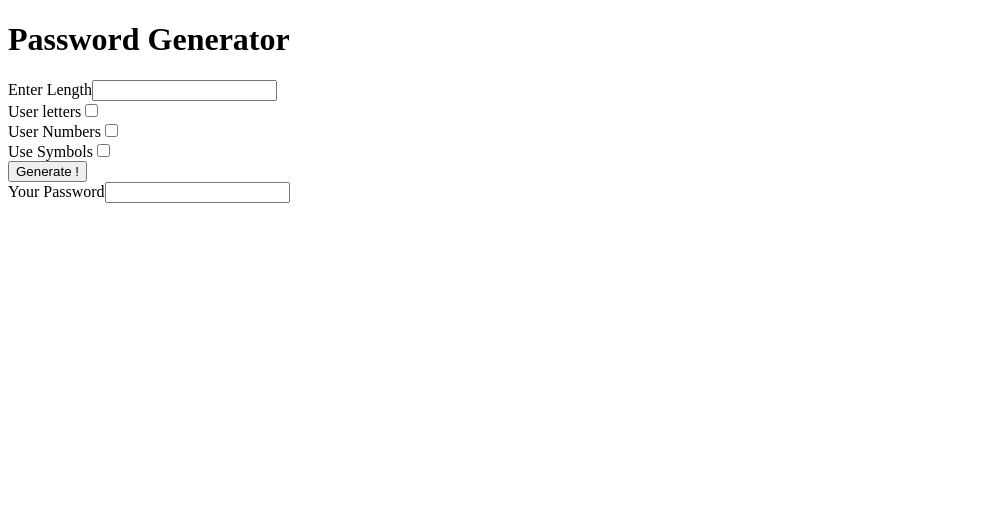
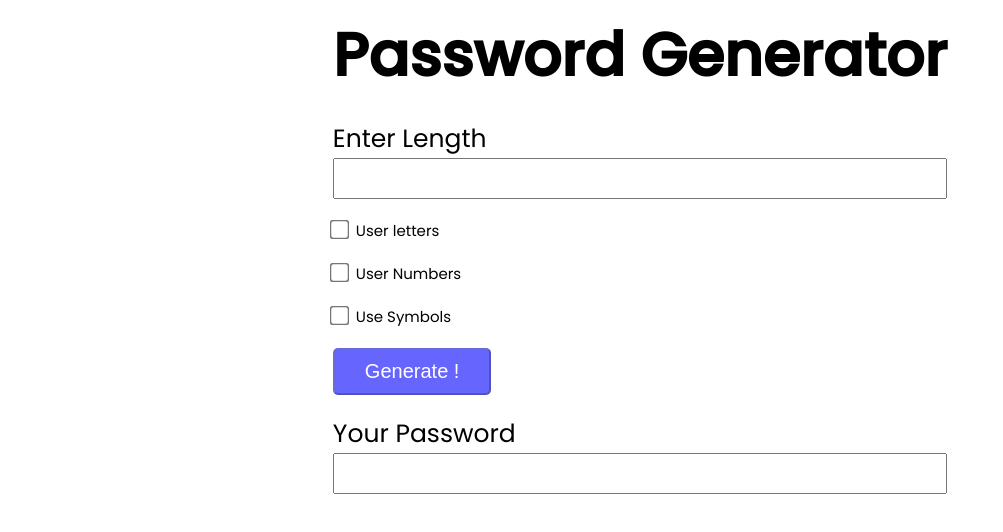
Before and after one commit to Esraa-Khalila/password-generator, an Angular app: page / in a window 1280 px wide. Shown: the top 532 px of the page, without its empty margins (0-1003 px from the left). Built offline with nearby package versions, Linux system fonts and the light colour scheme.

Commit message:
added style for the app

```diff
--- a/src/app/app.component.html
+++ b/src/app/app.component.html
@@ -1,30 +1,44 @@
+<main>
+  <div class="app">
     <h1>Password Generator</h1>
 
-<div>
+    <div class="form-group">
       <label>Enter Length</label>
       <input (input)="onPasswordLength($event)" />
     </div>
 
-<div>
+    <div class="form-group-checkbox">
+      <input (change)="onIncludeLetters()" type="checkbox" />
       <label>User letters</label>
-  <input (change)="onIncludeLetters()" type="checkbox" />
+    </div>
+
+    <div class="form-group-checkbox">
+      <input (change)="onIncludeNumbers()" type="checkbox" />
+      <label>User Numbers</label>
+    </div>
+
+    <div class="form-group-checkbox">
+      <input (change)="onIncludeSymbols()" type="checkbox" />
+      <label>Use Symbols</label>
     </div>
 
     <div>
-  <label>User Numbers</label>
-  <input (change)="onIncludeNumbers()" type="checkbox" />
+      <button
+        [disabled]="
+          !(
+            passwordLength &&
+            (includeLetters || includeNumbers || includeSymbols)
+          )
+        "
+        (click)="onClick()"
+      >
+        Generate !
+      </button>
     </div>
 
-<div>
-  <label>Use Symbols</label>
-  <input (change)="onIncludeSymbols()" type="checkbox" />
-</div>
-
-<div>
-  <button (click)="onClick()">Generate !</button>
-</div>
-
-<div>
+    <div class="form-group">
       <label>Your Password</label>
       <input [value]="password" />
     </div>
+  </div>
+</main>
--- a/src/app/app.component.scss
+++ b/src/app/app.component.scss
@@ -0,0 +1,54 @@
+$primary-color: blue;
+
+main {
+  width: 100%;
+  display: flex;
+  justify-content: center;
+
+  h1 {
+    font-size: 6rem;
+    margin: 1rem 0;
+  }
+
+  .form-group {
+    display: flex;
+    flex-direction: column;
+    margin: 2rem 0;
+    font-size: 2.5rem;
+
+    input {
+      padding: 1rem 1rem;
+      outline-color: blue;
+      font-size: 1.5rem;
+    }
+  }
+  .form-group-checkbox {
+    margin: 2rem 0;
+    font-size: 1.5rem;
+
+    input {
+      margin-right: 1rem;
+      font-size: 1.5rem;
+
+      &[type="checkbox"] {
+        transform: scale(1.5);
+      }
+    }
+  }
+
+  button {
+    padding: 1rem 3rem;
+    background-color: $primary-color;
+    color: white;
+    border-radius: 0.5rem;
+    font-size: 2rem;
+
+    &:hover {
+      cursor: pointer;
+    }
+
+    &:disabled {
+      background-color: lighten($color: $primary-color, $amount: 20%);
+    }
+  }
+}
--- a/src/app/app.component.ts
+++ b/src/app/app.component.ts
@@ -33,11 +33,11 @@ export class AppComponent {
     console.log(this.passwordLength);
   }
   onClick() {
-    const letters = 'ghdadfsf';
-    const numbers = '12358';
-    const symbols = '^%$#$@@';
+    const letters: string = 'ghdadfsf';
+    const numbers: string = '12358';
+    const symbols: string = '^%$#$@@';
 
-    let valid = '';
+    let valid: string = '';
 
     if (this.includeLetters) {
       valid += letters;
@@ -49,7 +49,7 @@ export class AppComponent {
       valid += symbols;
     }
 
-    let generatedPassword = '';
+    let generatedPassword: string = '';
 
     for (let i = 0; i < this.passwordLength; i++) {
       const index = Math.floor(Math.random() * valid.length);
--- a/src/index.html
+++ b/src/index.html
@@ -1,11 +1,17 @@
-<!doctype html>
+<!DOCTYPE html>
 <html lang="en">
   <head>
-  <meta charset="utf-8">
+    <meta charset="utf-8" />
     <title>PasswordGenerator</title>
-  <base href="/">
-  <meta name="viewport" content="width=device-width, initial-scale=1">
-  <link rel="icon" type="image/x-icon" href="favicon.ico">
+    <base href="/" />
+    <meta name="viewport" content="width=device-width, initial-scale=1" />
+    <link rel="icon" type="image/x-icon" href="favicon.ico" />
+    <link rel="preconnect" href="https://fonts.googleapis.com" />
+    <link rel="preconnect" href="https://fonts.gstatic.com" crossorigin />
+    <link
+      href="https://fonts.googleapis.com/css2?family=Poppins:wght@300;400;500&display=swap"
+      rel="stylesheet"
+    />
   </head>
   <body>
     <app-root></app-root>
--- a/src/styles.scss
+++ b/src/styles.scss
@@ -1 +1,17 @@
-/* You can add global styles to this file, and also import other style files */
+*,
+*::after,
+*::before {
+  padding: 0;
+  margin: 0;
+  box-sizing: border-box;
+}
+
+html {
+  font-size: 62.5%;
+}
+
+body {
+  height: 100vh;
+  width: 100%;
+  font-family: "Poppins", sans-serif;
+}
```
Also changed, not shown: 1 other file (tests, documents, lock files or other folders). Lines whose indentation alone changed are shown as unchanged.
